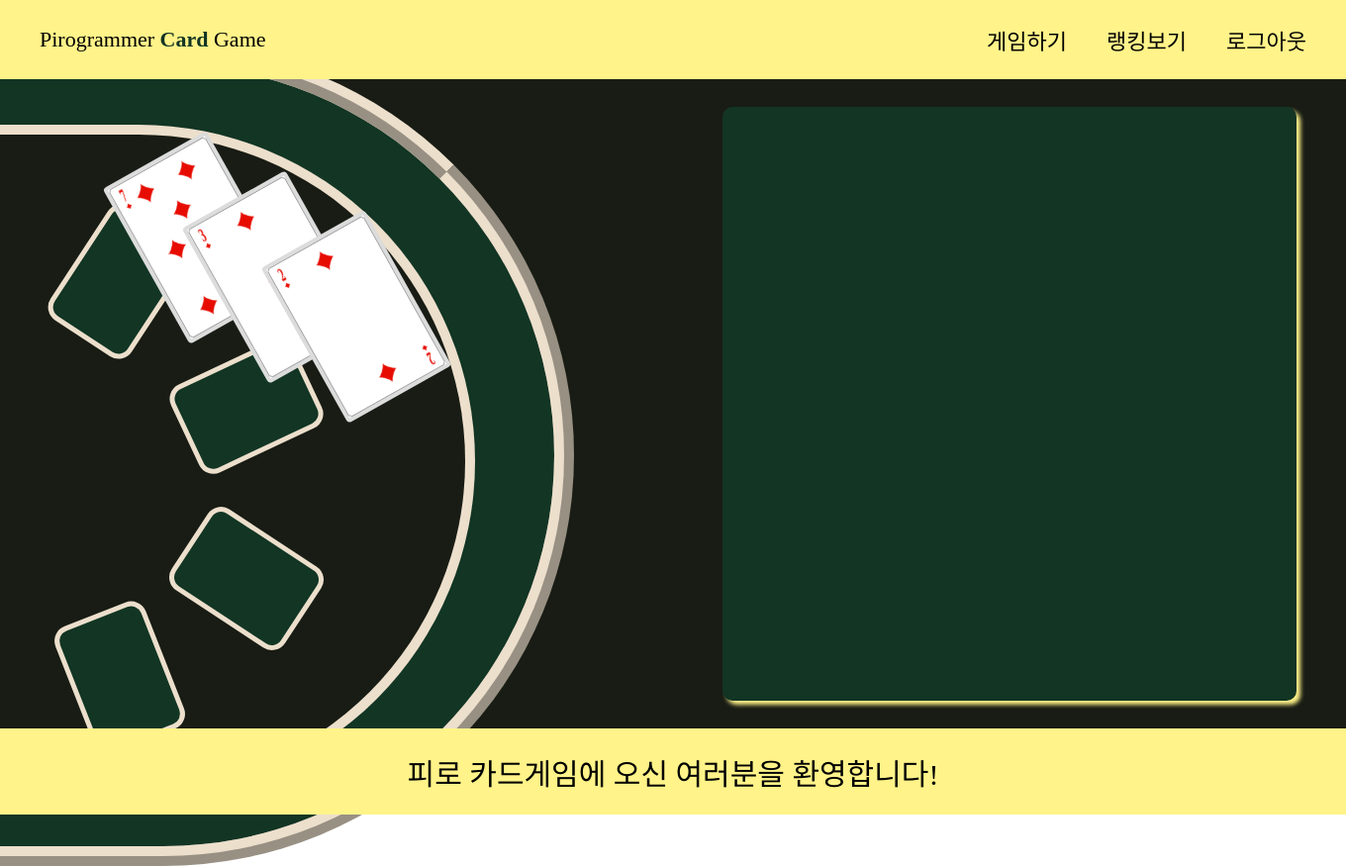
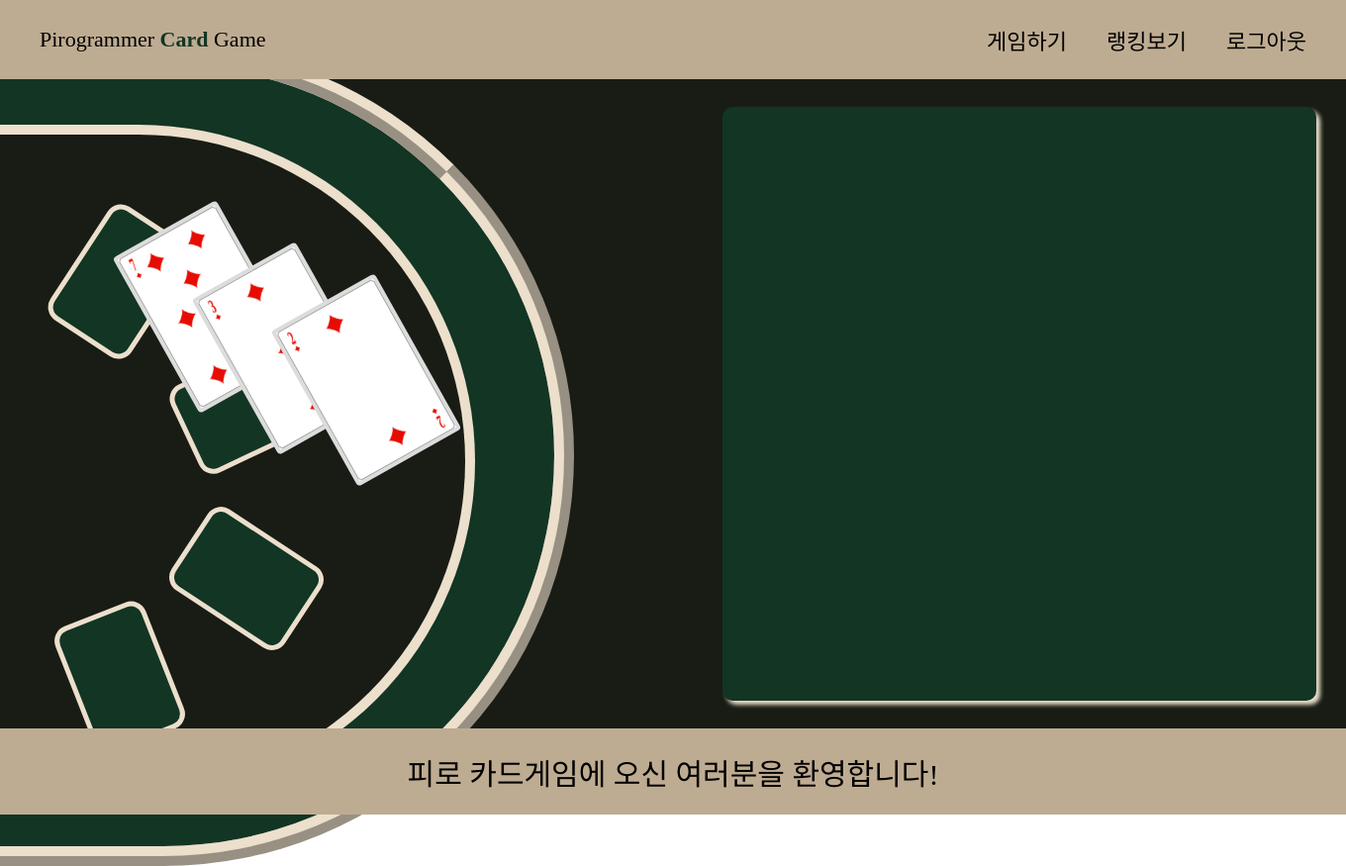
Before and after one commit to Pirogramming-22/Piro22_CardGame_6, a Django app: template templates/games/detail.html in a window 1360 px wide. Shown: the whole page at 99% size. Run offline with Django 5.2, Linux system fonts and the light colour scheme; the template is opened without the code that fills it, so the values that code supplies are empty; some web fonts are replaced.

Commit message:
[add]: 마지막 업데이트

```diff
--- a/games/views.py
+++ b/games/views.py
@@ -4,4 +4,4 @@ def game_main(request):
     context = {
         'data': 'hello!',
     }
-    return render(request, 'games/game_attack.html', context)
+    return render(request, 'games/game_defense.html', context)
--- a/static/css/style_nkm.css
+++ b/static/css/style_nkm.css
@@ -34,7 +34,7 @@ body {
     margin: 0;
 }
 header, footer {
-    background-color: #fff389;
+    background-color: #beac92;
     height: 80px;
     display: flex;
     align-items: center;
@@ -135,8 +135,8 @@ footer {
     transform: rotate(-29.304deg);
     background-color: var(--white);
     position: absolute;
-    left: 140px;
-    top: 70px;
+    left: 150px;
+    top: 140px;
     border: 4px solid var(--light_gray);
     border-radius: 4px;
     transition: all 0.3s ease;
@@ -146,12 +146,12 @@ footer {
     box-shadow: 0 8px 15px rgba(0,0,0,0.2);
 }
 .card_2 {
-    left: 220px;
-    top: 110px;
+    left: 230px;
+    top: 182px;
 }
 .card_3 {
-    left: 300px;
-    top: 150px;
+    left: 310px;
+    top: 214px;
 }
 .card_1 > img, .card_2 > img, .card_3 > img {
     width: 100%;
@@ -252,12 +252,12 @@ footer {
 }
 
 .detail__container {
-    width: 100%;
+    width: 600px;
     height: 600px;
     background-color: var(--green);
     border-radius: var(--radius-regular);
     padding: 20px;
-    box-shadow: 4px 4px 4px 0px #fff389;
+    box-shadow: 4px 4px 4px 0px var(--light_brown);
 }
 .detail__tool {
     display: flex;
--- a/users/views.py
+++ b/users/views.py
@@ -4,4 +4,4 @@ def card_main(request):
     context = {
         'data': 'hello!',
     }
-    return render(request, 'users/main.html', context)
+    return render(request, 'users/list.html', context)
```
